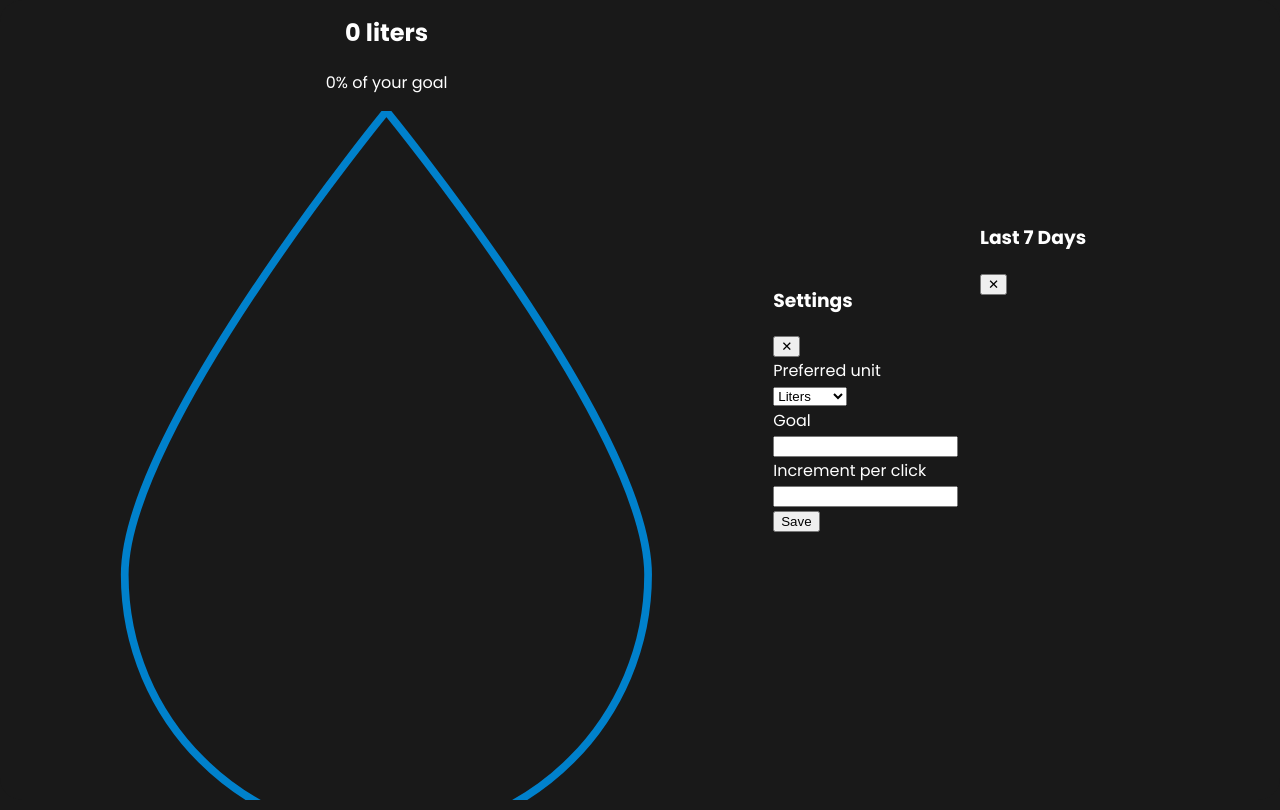
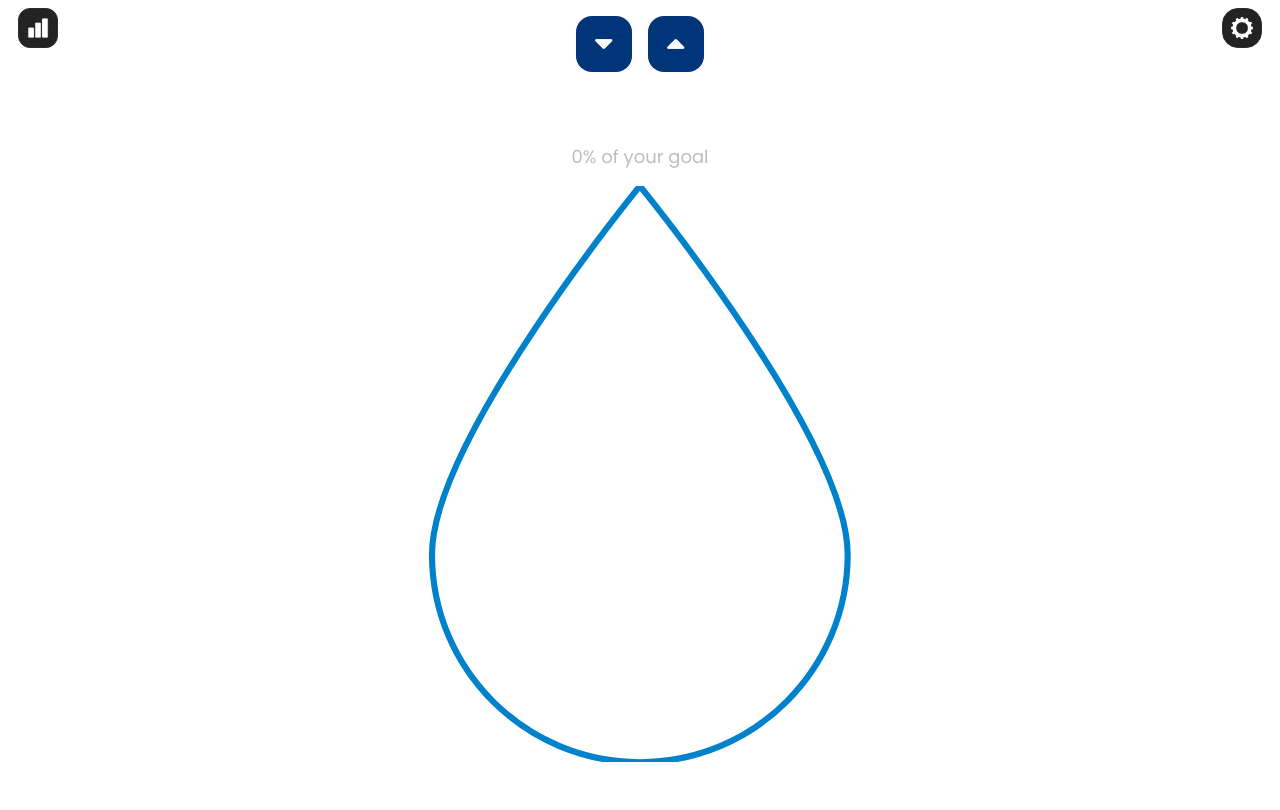
Before and after one commit to BrielleBrooks/water-tracker, a plain HTML site: page index.html in a window 1280 px wide. Drawn offline with nearby package versions, Linux system fonts and the light colour scheme.

Commit message:
Update style.css

```diff
--- a/style.css
+++ b/style.css
@@ -1,6 +1,6 @@
 :root{
-  /* Solid black background */
-  --bg: #191919;
+  /* Make the page transparent so it blends with Notion */
+  --bg: transparent;
 
   /* UI colors stay the same */
   --card: transparent;
@@ -26,46 +26,39 @@
   --edge-pad: 18px;
   --edge-pad-top: calc(env(safe-area-inset-top, 0px) + var(--edge-pad));
 
-  /* Rounded corners */
-  --embed-radius: 22px;
+  /* Rounded corners for the whole visual area inside the iframe */
+  --embed-radius: 22px; /* tweak this for more/less rounding */
 }
 
-/* === PAGE BASE === */
-html, body {
-  height: 100%;
-  margin: 0;
-  padding: 0;
-  background: var(--bg) !important; /* solid black background */
-  color: var(--text);
-  font-family: var(--font);
-
-  /* let it resize like before */
-  min-height: 100dvh;
-
-  /* rounded corners */
-  border-radius: var(--embed-radius);
-  overflow: hidden;
-}
-
+/* ensure the page is actually transparent in every browser */
+html, body { height: 100%; background: transparent !important; }
 *{ box-sizing: border-box; }
 
 body{
   margin:0;
+  color: var(--text);
+  font-family: var(--font);
+
+  /* Fill the iframe and clip to rounded corners */
+  min-height: 100dvh;
   display:flex;
   align-items:center;
   justify-content:center;
-  color: var(--text);
+
+  /* Rounded corners + clip the contents so the corners look truly rounded */
+  border-radius: var(--embed-radius);
+  overflow: hidden;           /* IMPORTANT: clips inside to the rounded shape */
 }
 
 /* -------- LAYOUT -------- */
 .widget{
-  width: 100vw;   /* full width */
+  width: 100vw;               /* full-bleed inside the frame */
   max-width: 100%;
   display:flex;
   justify-content:center;
 }
 
-.card{
+.card{                         /* no inner “box” */
   background: transparent;
   border-radius: 0;
   box-shadow: none;
@@ -73,7 +66,7 @@ body{
 
 .tracker{
   width: 100%;
-  min-height: 100dvh; /* keeps resizing */
+  min-height: 100dvh;
   padding:
     calc(var(--edge-pad-top) + 8px)
     clamp(14px, 2.4vw, 24px)
@@ -81,3 +74,119 @@ body{
   text-align:center;
   position: relative;
 }
+
+/* Typography */
+.headline{
+  font-weight: 700;
+  letter-spacing: .2px;
+  margin: clamp(6px, 1vw, 10px) 0 4px;
+  font-size: var(--headline);
+}
+.subtle{
+  margin: 0 0 clamp(8px, 1.2vw, 12px);
+  color: var(--muted);
+  font-weight: 500;
+  font-size: var(--subtle);
+}
+
+/* -------- ICON / BUTTONS -------- */
+.settings-btn{
+  position:absolute;
+  top: var(--edge-pad-top);
+  right: var(--edge-pad);
+  background: var(--control-bg);
+  border: 1px solid var(--control-border);
+  border-radius: var(--btn-radius);
+  padding: clamp(6px, 1vw, 8px);
+  cursor: pointer;
+  display:flex; align-items:center; justify-content:center;
+  transition: transform .15s ease;
+  z-index: 5;
+}
+.settings-btn:hover{ transform: translateY(-1px); }
+.settings-btn img{ filter: none; width: clamp(16px, 2.2vw, 22px); height: auto; }
+
+.stats-btn{
+  position: absolute;
+  top: var(--edge-pad-top);
+  left: var(--edge-pad);
+  z-index: 5;
+  background: var(--control-bg);
+  border: 1px solid var(--control-border);
+  border-radius: 12px;
+  padding: 8px;
+  cursor: pointer;
+  display: flex;
+  align-items: center;
+  justify-content: center;
+  transition: transform .15s ease;
+}
+.stats-btn:hover{ transform: translateY(-1px); }
+.stats-btn img{ filter: none; }
+
+.controls{
+  display:flex; justify-content:center;
+  gap: clamp(10px, 2vw, 16px);
+  margin-bottom: clamp(8px, 1.2vw, 12px);
+}
+.pill-btn{
+  background: var(--accent); color: #fff; border: 0; border-radius: var(--btn-radius);
+  padding: var(--btn-pad-y) var(--btn-pad-x); cursor: pointer; display:flex; align-items:center; justify-content:center;
+  font-weight: 600; min-width: var(--btn-size); min-height: var(--btn-size);
+  transition: transform .1s ease, filter .2s ease;
+}
+.pill-btn:hover{ filter: brightness(1.1); transform: translateY(-1px); }
+.pill-btn:active{ transform: translateY(0); }
+.pill-btn img{ filter: none; width: clamp(14px, 2vw, 18px); height:auto; }
+.primary{ background: var(--accent); }
+
+/* -------- DROPLET -------- */
+/* size stays responsive; adjust if you want larger/smaller */
+#droplet{
+  display:block;
+  width: min(72vmin, 88%);
+  max-width: 680px;
+  min-width: 160px;
+  margin: clamp(10px, 2vw, 16px) auto 0;
+}
+
+/* -------- WAVES -------- */
+#wavesGroup { transform: none; } /* JS does the motion */
+
+/* -------- MODAL -------- */
+/* Modals need their own background because the page is transparent now */
+.modal{
+  position: fixed; inset:0; display:flex; align-items:center; justify-content:center;
+  background: rgba(0,0,0,.45); padding: var(--space); z-index: 50;
+}
+.modal.hidden{ display:none; }
+.modal-inner{
+  width: min(520px, 86vw);
+  padding: calc(var(--space) * 1.2);
+  border-radius: var(--radius);
+  background: #1c1c1c;    /* solid so it’s readable over any Notion page */
+}
+.modal-header{ display:flex; align-items:center; justify-content:space-between; }
+.icon-btn{ background: transparent; border:0; color:#fff; font-size: clamp(18px, 3.6vw, 22px); cursor:pointer; }
+
+.field{ margin: clamp(10px, 2vw, 16px) 0; }
+.field label{
+  display:block; margin-bottom: clamp(6px, 1.2vw, 8px);
+  color: var(--muted); font-weight:600; font-size: clamp(13px, 2.8vw, 16px);
+}
+input[type="number"], .select-wrap select{
+  width:100%; background: var(--control-bg); color: #fff; border: 1px solid var(--control-border);
+  border-radius: 18px; padding: clamp(10px, 1.8vw, 14px) clamp(12px, 2.4vw, 16px);
+  font-family: var(--font); font-size: clamp(14px, 3vw, 16px); outline: none; appearance: none;
+}
+input[type="number"]:focus, .select-wrap select:focus{
+  border-color: var(--accent);
+  box-shadow: 0 0 0 2px color-mix(in srgb, var(--accent) 40%, transparent);
+}
+.select-wrap{ position:relative; }
+.select-wrap::after{
+  content: "▾"; position:absolute; right: clamp(10px, 2.2vw, 14px); top: 50%;
+  transform: translateY(-50%); pointer-events:none; color: #fff;
+}
+.modal-actions{ margin-top: clamp(10px, 2vw, 16px); display:flex; justify-content:flex-end; gap:10px; }
+.hidden{ display:none; }
```
